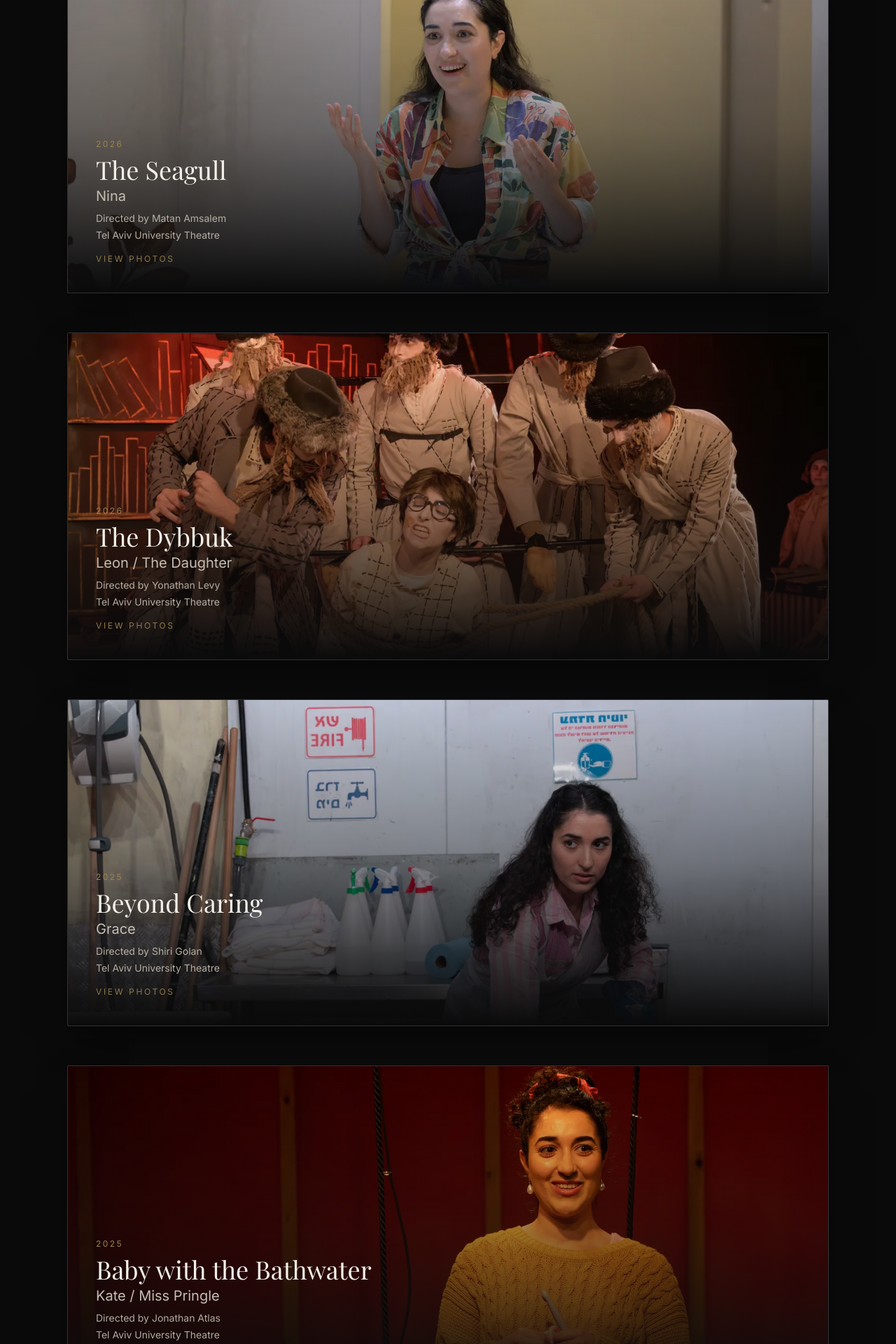
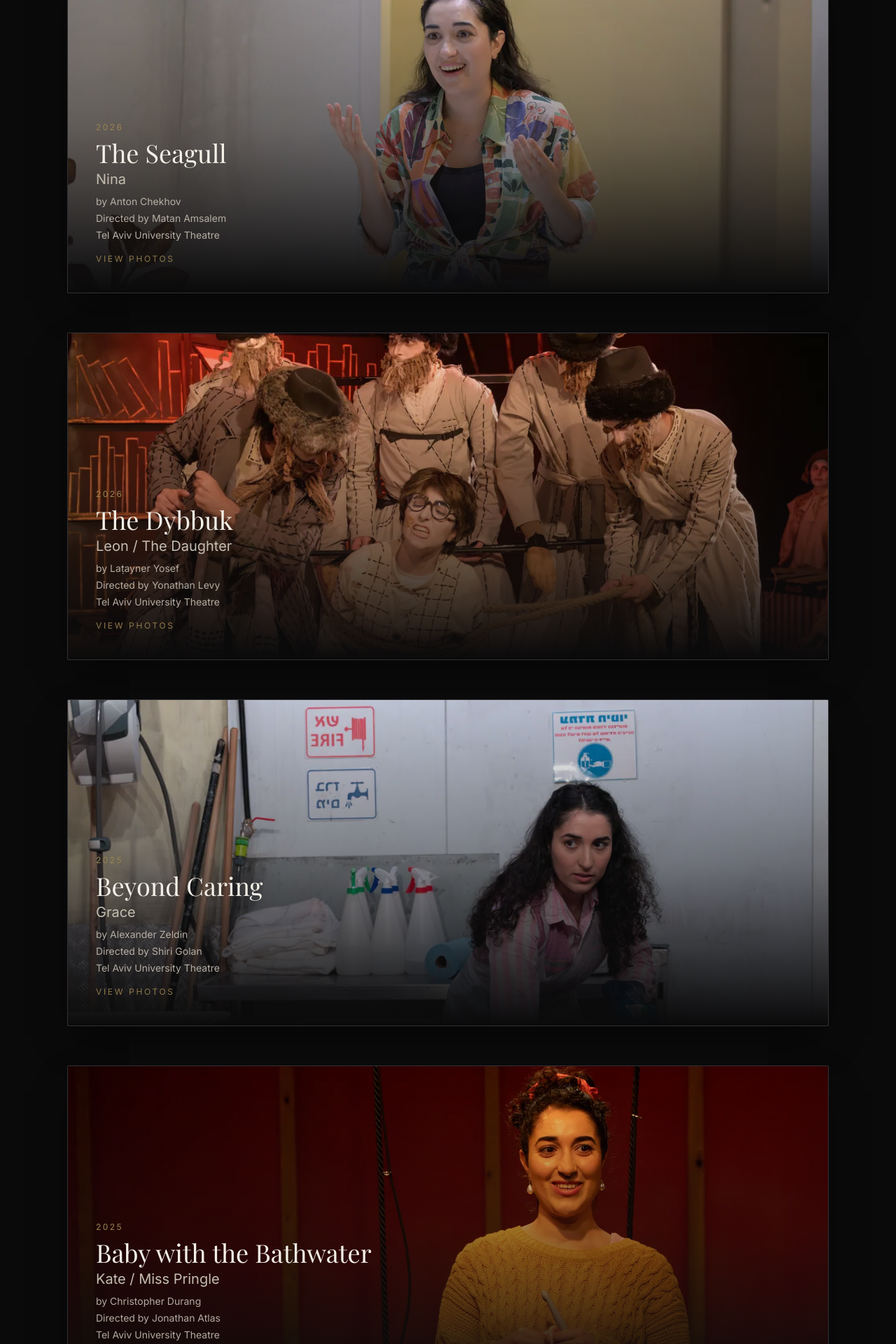
Before and after one commit to MayoG/TalentDisplay, a React (Vite) app: page / in a window 1280 px wide. Shown: the part 1660-3580 px from the top of the page at 70% size. Built offline with nearby package versions, Linux system fonts and the light colour scheme; a web font is replaced by a local one.

Commit message:
Add playwright to each play

```diff
--- a/src/components/RoleCard.tsx
+++ b/src/components/RoleCard.tsx
@@ -58,13 +58,22 @@ export function RoleCard({ role, onOpen }: RoleCardProps) {
         <p className="font-sans text-xs uppercase tracking-[0.2em] text-stage-gold-muted">{role.year}</p>
         <h3 className="mt-2 font-serif text-2xl text-stage-cream sm:text-3xl md:text-4xl">{role.title}</h3>
         <p className="mt-1 font-sans text-lg text-stage-cream-muted sm:text-xl">{role.character}</p>
+        {role.playwright ? (
+          <p className="mt-2 font-sans text-sm text-stage-cream-muted/90">
+            by {role.playwright}
+          </p>
+        ) : null}
         {role.director ? (
-          <p className="mt-2 font-sans text-sm text-stage-cream-muted/90">
+          <p className={`font-sans text-sm text-stage-cream-muted/90 ${role.playwright ? "mt-1" : "mt-2"}`}>
             Directed by {role.director}
           </p>
         ) : null}
         {role.venue ? (
-          <p className={`font-sans text-sm text-stage-cream-muted/90 ${role.director ? "mt-1" : "mt-3"}`}>
+          <p
+            className={`font-sans text-sm text-stage-cream-muted/90 ${
+              role.playwright || role.director ? "mt-1" : "mt-3"
+            }`}
+          >
             {role.venue}
           </p>
         ) : null}
--- a/src/components/RoleGallery.tsx
+++ b/src/components/RoleGallery.tsx
@@ -63,6 +63,11 @@ export function RoleGallery({ role, activeIndex, onClose, onIndexChange }: RoleG
               <p className="font-sans text-xs uppercase tracking-[0.25em] text-stage-gold-muted">{role.year}</p>
               <h2 className="mt-1 font-serif text-2xl text-stage-cream sm:text-3xl">{role.title}</h2>
               <p className="mt-1 font-sans text-sm text-stage-cream-muted sm:text-base">{role.character}</p>
+              {role.playwright ? (
+                <p className="mt-1 font-sans text-xs text-stage-cream-muted/90 sm:text-sm">
+                  by {role.playwright}
+                </p>
+              ) : null}
               {role.director ? (
                 <p className="mt-1 font-sans text-xs text-stage-cream-muted/90 sm:text-sm">
                   Directed by {role.director}
--- a/src/data/roles.ts
+++ b/src/data/roles.ts
@@ -13,6 +13,7 @@ export const roles: Role[] = [
     id: "seagull-2026",
     title: "The Seagull",
     character: "Nina",
+    playwright: "Anton Chekhov",
     venue: VENUE,
     director: "Matan Amsalem",
     year: "2026",
@@ -25,6 +26,7 @@ export const roles: Role[] = [
     id: "dybbuk-2026",
     title: "The Dybbuk",
     character: "Leon / The Daughter",
+    playwright: "Laṭayner Yosef",
     venue: VENUE,
     director: "Yonathan Levy",
     year: "2026",
@@ -38,6 +40,7 @@ export const roles: Role[] = [
     id: "clear-conscience-2025",
     title: "Beyond Caring",
     character: "Grace",
+    playwright: "Alexander Zeldin",
     venue: VENUE,
     director: "Shiri Golan",
     year: "2025",
@@ -53,6 +56,7 @@ export const roles: Role[] = [
     id: "baby-bathwater-2025",
     title: "Baby with the Bathwater",
     character: "Kate / Miss Pringle",
+    playwright: "Christopher Durang",
     venue: VENUE,
     director: "Jonathan Atlas",
     year: "2025",
@@ -66,6 +70,7 @@ export const roles: Role[] = [
     id: "imaginary-invalid-2024",
     title: "The Imaginary Invalid",
     character: "Angélique",
+    playwright: "Molière",
     venue: VENUE,
     director: "Igor Berezin",
     year: "2024",
@@ -79,6 +84,7 @@ export const roles: Role[] = [
     id: "fisherman-goldfish-2023",
     title: "Fisherman and Goldfish",
     character: "The Wife",
+    playwright: "Alexander Pushkin",
     venue: VENUE,
     director: "Tamara Dayan",
     year: "2023",
--- a/src/data/types.ts
+++ b/src/data/types.ts
@@ -31,6 +31,8 @@ export interface Role {
   id: string;
   title: string;
   character: string;
+  /** Playwright / author of the play; omit when unknown */
+  playwright?: string;
   /** Theater / company; omit when unknown */
   venue?: string;
   /** Production director; omit when unknown */
```
